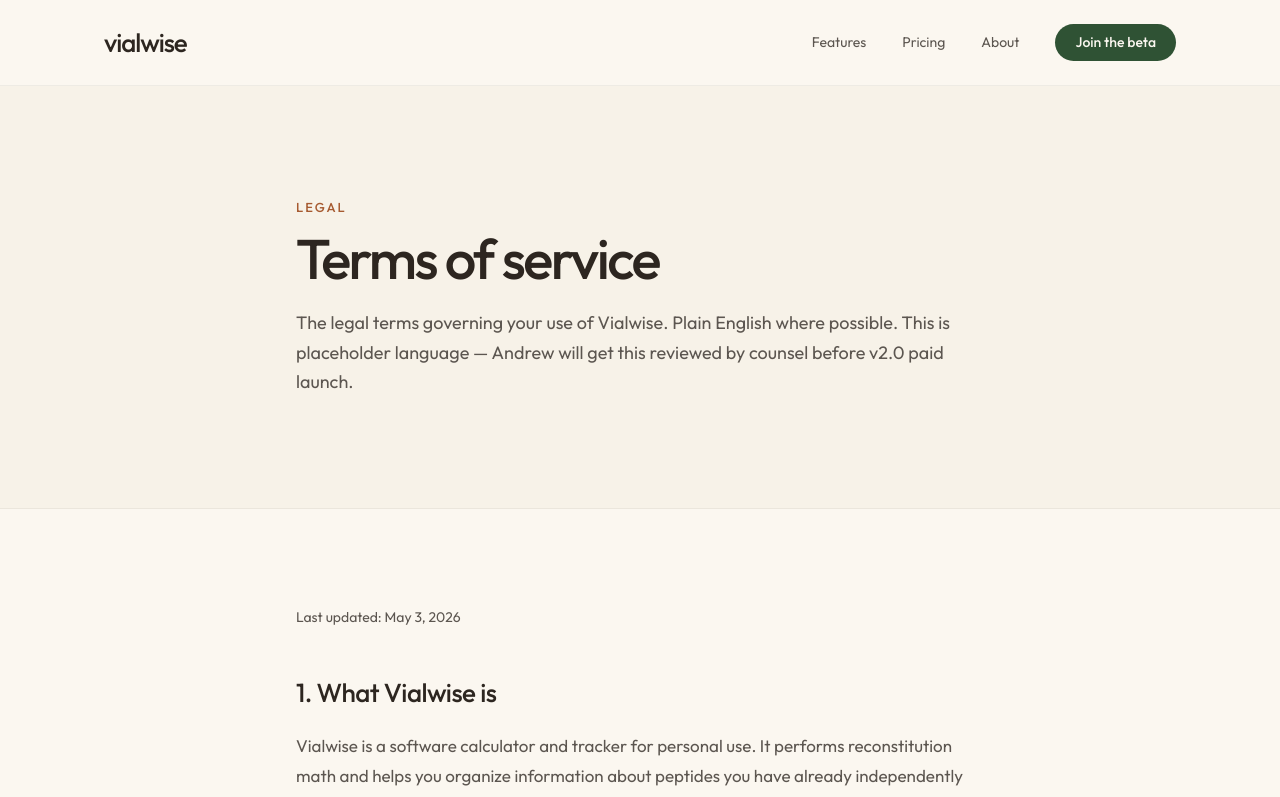
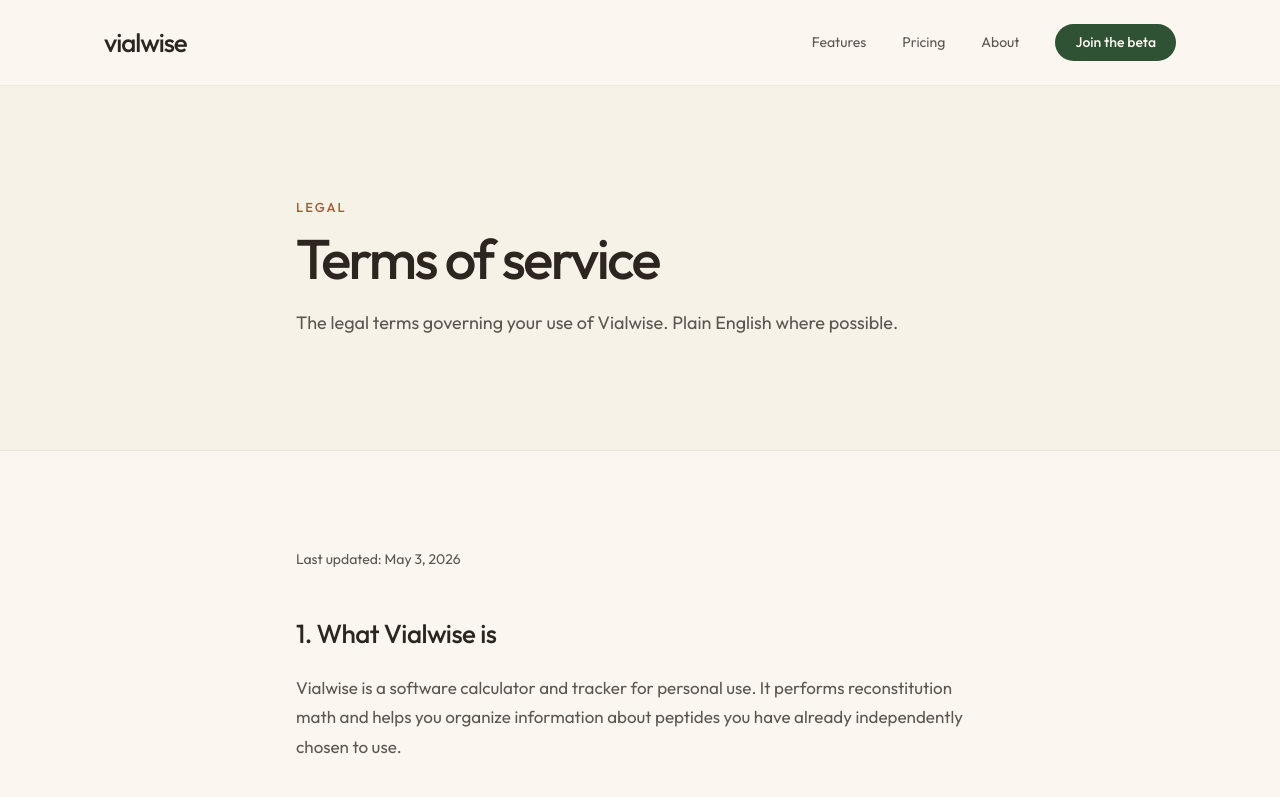
Before and after one commit to brightwealth/vialwise-web, a Next.js app: page /terms in a window 1280 px wide. Shown: the top 797 px of the page. Built offline with nearby package versions, Linux system fonts and the light colour scheme.

Commit message:
fix: remove placeholder note from terms page intro

```diff
--- a/src/app/terms/page.tsx
+++ b/src/app/terms/page.tsx
@@ -14,7 +14,7 @@
     <PageShell
       eyebrow="Legal"
       title="Terms of service"
-      intro="The legal terms governing your use of Vialwise. Plain English where possible. This is placeholder language — Andrew will get this reviewed by counsel before v2.0 paid launch."
+      intro="The legal terms governing your use of Vialwise. Plain English where possible."
     >
       <p className="text-[14px] text-graphite/70">Last updated: {LAST_UPDATED}</p>
 
```
